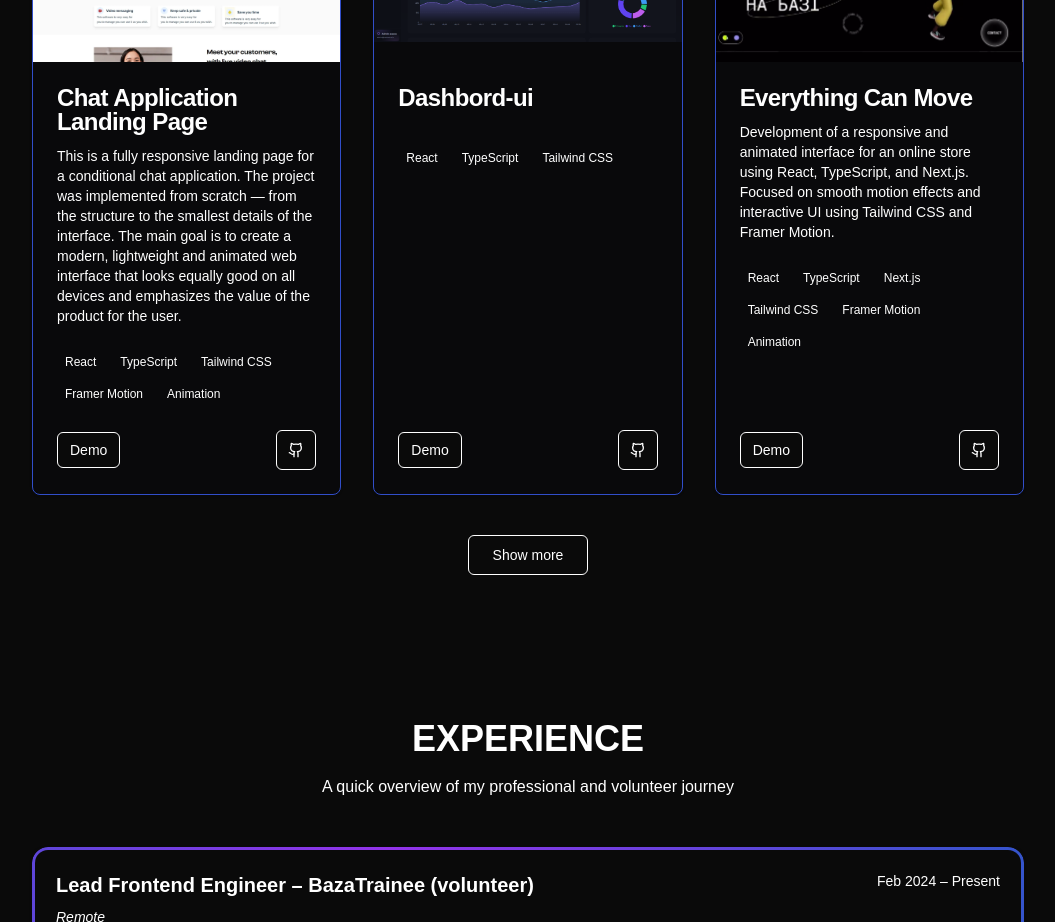
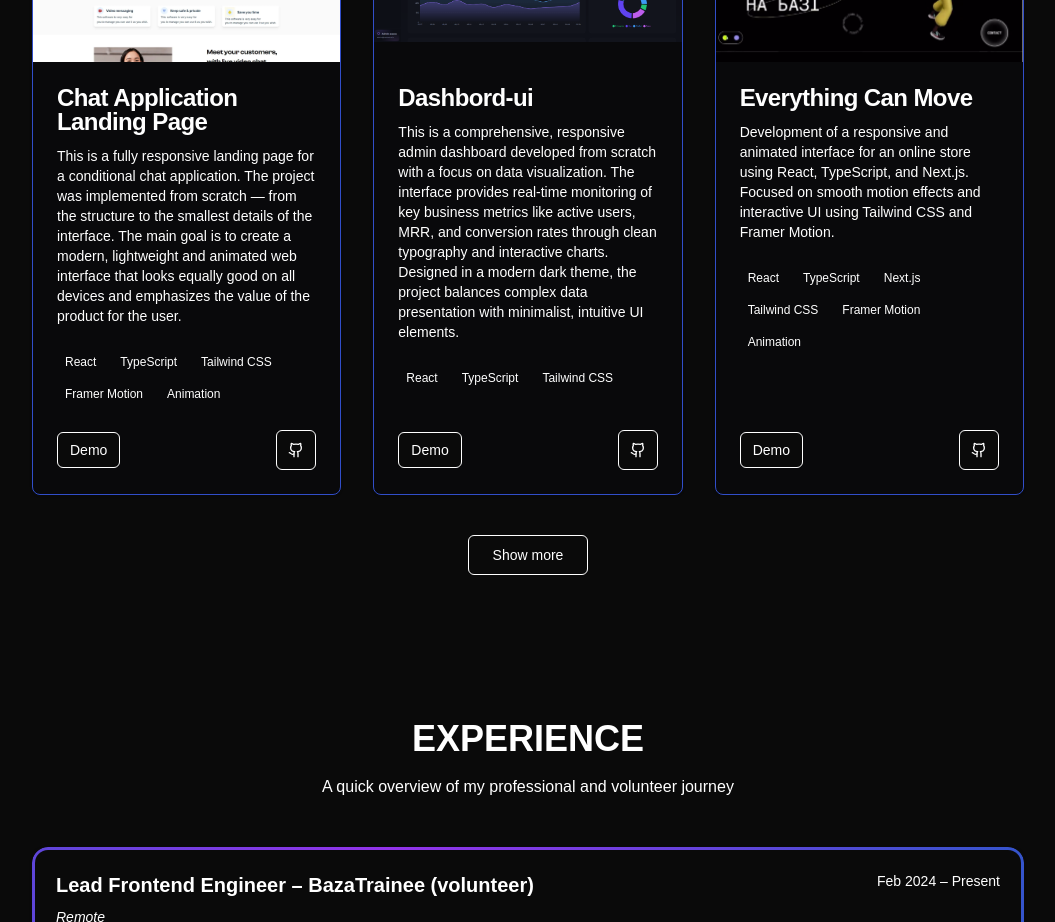
Before and after one commit to VitaliyPritula/my-portfolioSite, a Next.js app: page / in a window 1280 px wide. Shown: the part 2860-3782 px from the top of the page, without its empty margins (112-1167 px from the left). Built offline with nearby package versions, Linux system fonts and the light colour scheme.

Commit message:
add description to new projects

```diff
--- a/src/components/section/Projects.tsx
+++ b/src/components/section/Projects.tsx
@@ -30,7 +30,7 @@ const projects = [
   },
   {
     title: "Dashbord-ui",
-    Description: "This is a comprehensive, responsive admin dashboard developed from scratch with a focus on data visualization. The interface provides real-time monitoring of key business metrics like active users, MRR, and conversion rates through clean typography and interactive charts. Designed in a modern dark theme, the project balances complex data presentation with minimalist, intuitive UI elements.",
+    description: "This is a comprehensive, responsive admin dashboard developed from scratch with a focus on data visualization. The interface provides real-time monitoring of key business metrics like active users, MRR, and conversion rates through clean typography and interactive charts. Designed in a modern dark theme, the project balances complex data presentation with minimalist, intuitive UI elements.",
     tags: [
       "React",
       "TypeScript",
```
